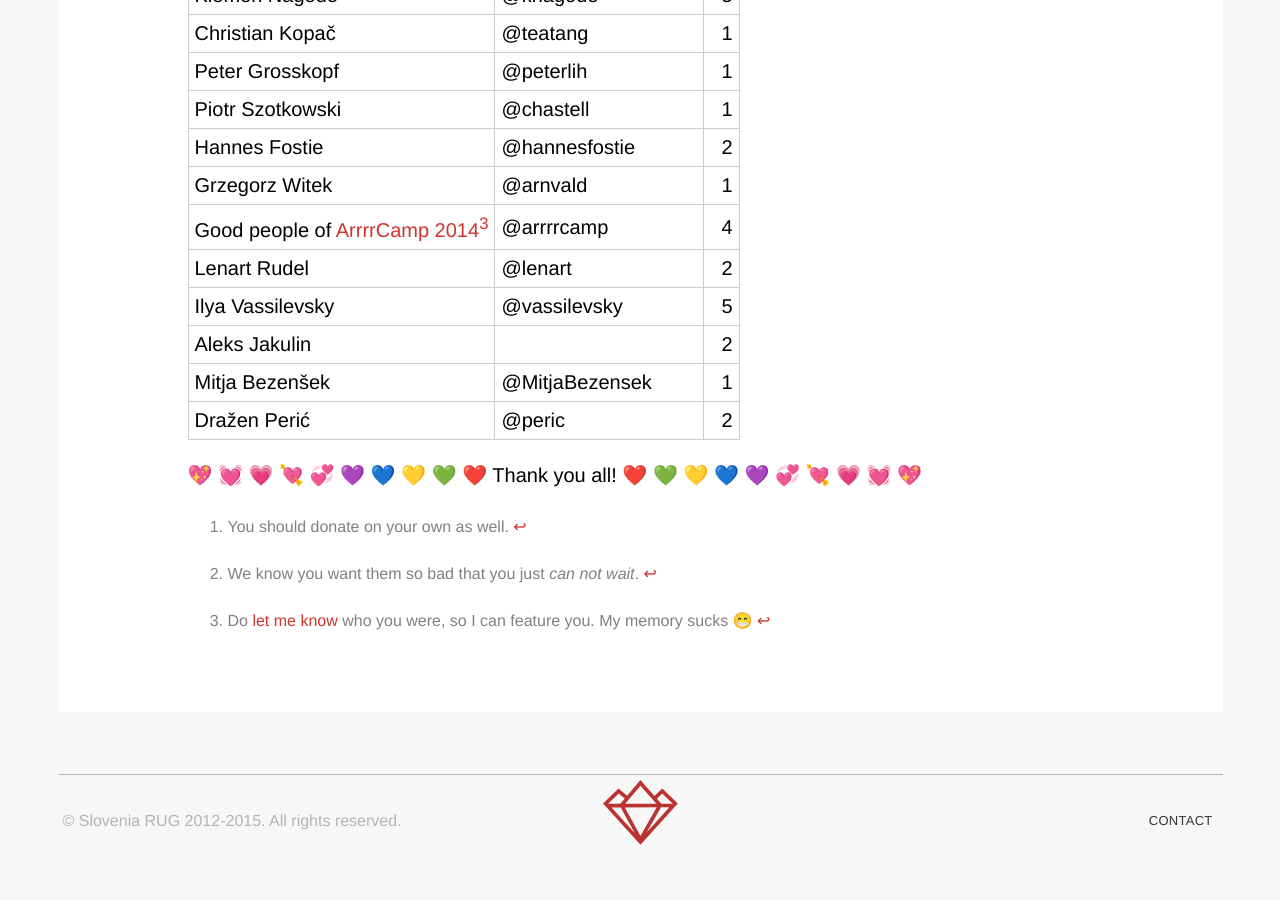
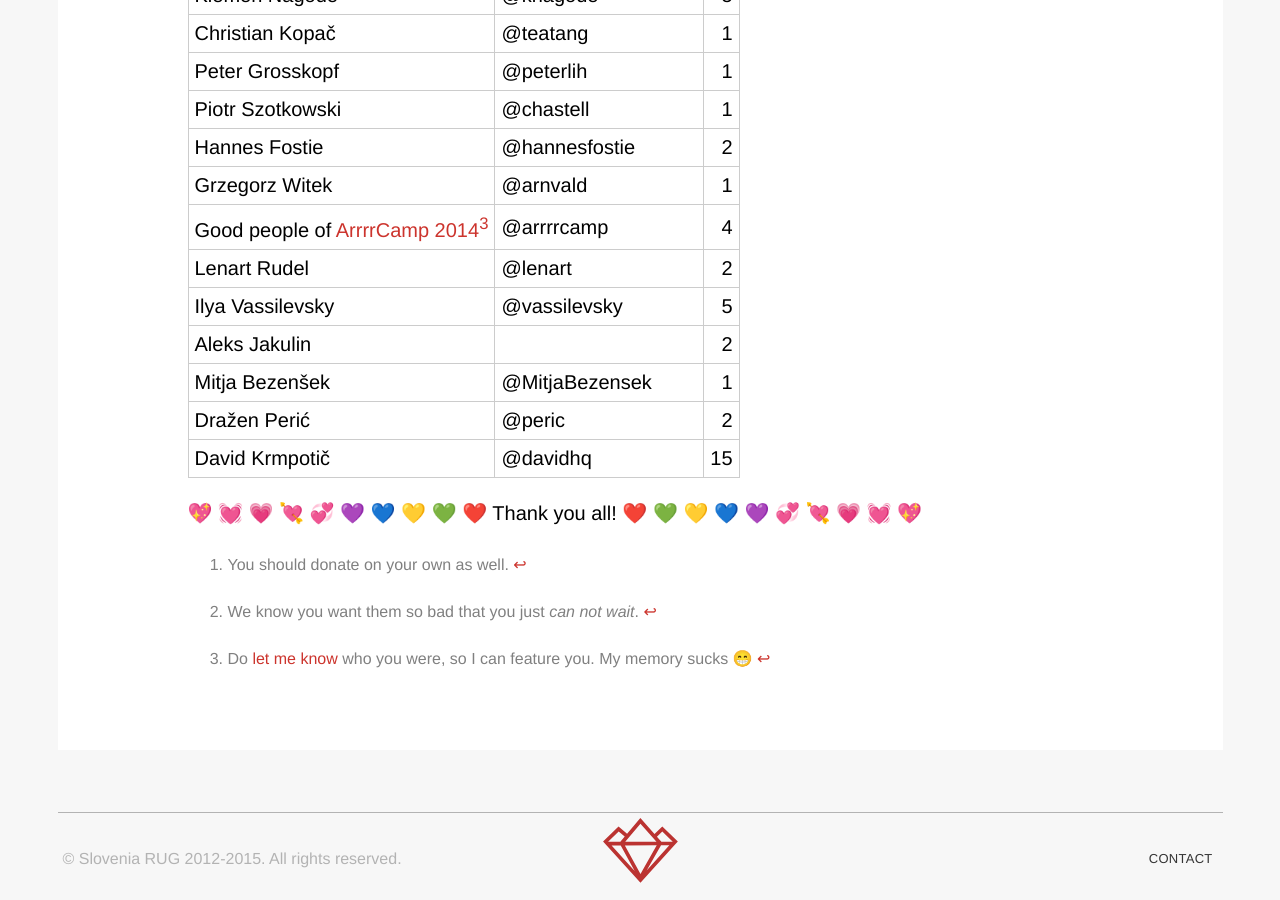
Before and after one commit to RubySlovenia/RubySlovenia.github.io, a Jekyll site: the page built from donations.md, in a window 1280 px wide and 900 px high, scrolled down 1669 px. Built offline with Jekyll 4.4.1, drawn with Linux system fonts in a browser that asks for light colours; nearby versions of some CDN libraries; emoji names are drawn with the system emoji font; before the commit the page ends 2531 px from its top, so only the background shows below that.

Commit message:
:gift_heart: Add @davidhq's donation :gift_heart:

```diff
--- a/donations.md
+++ b/donations.md
@@ -49,6 +49,7 @@ Ilya Vassilevsky|@vassilevsky|5
 Aleks Jakulin||2
 Mitja Bezenšek|@MitjaBezensek|1
 Dražen Perić|@peric|2
+David Krmpotič|@davidhq|15
 
 :sparkling_heart: :heartbeat: :heartpulse: :cupid: :revolving_hearts: :purple_heart: :blue_heart: :yellow_heart: :green_heart: :heart: Thank you all! :heart: :green_heart: :yellow_heart: :blue_heart: :purple_heart: :revolving_hearts: :cupid: :heartpulse: :heartbeat: :sparkling_heart:
 
```
